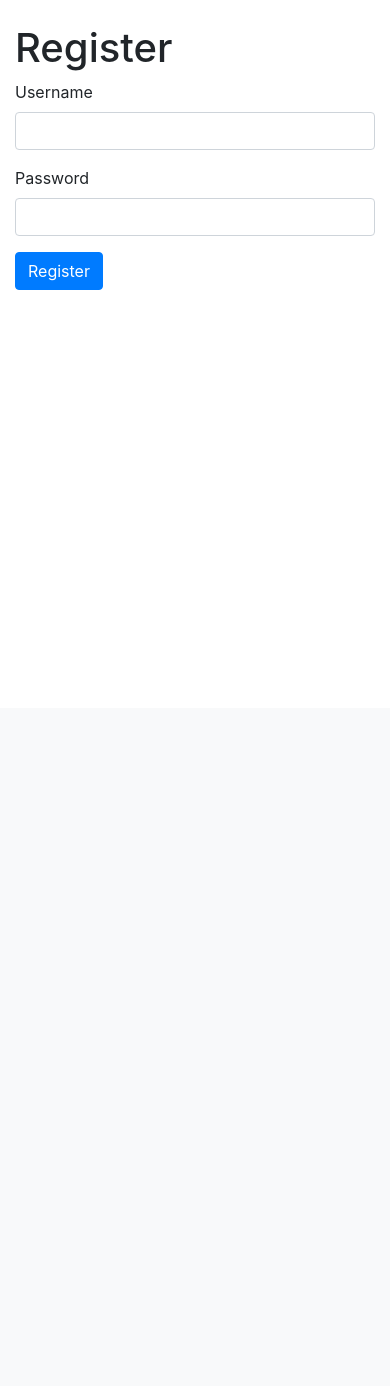
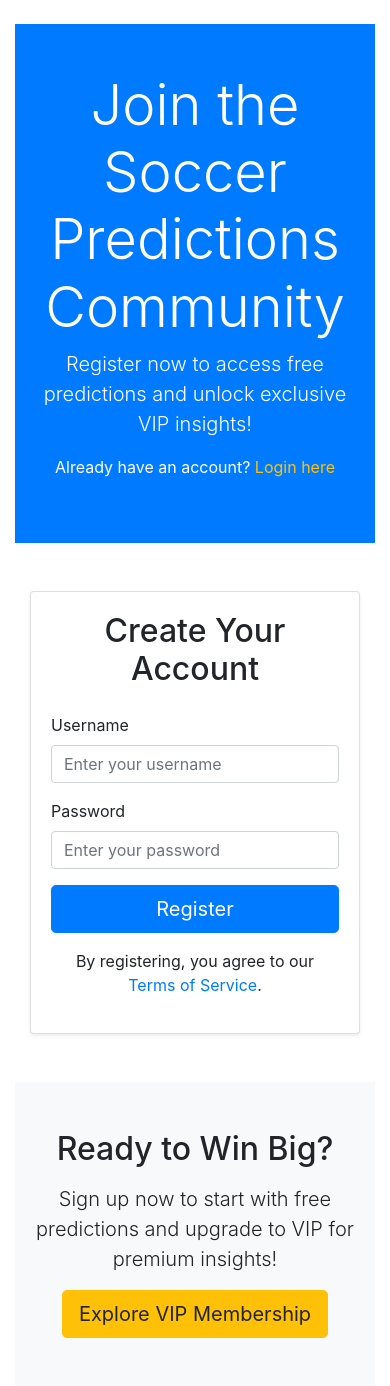
Before and after one commit to nasifbusari-code/football-prediction-app, a Flask app: page /register in a window 390 px wide. Shown: the part 136-1522 px from the top of the page. Before the commit the page ends 426 px from the top, so only its background shows below. Run offline with Flask 3, Linux system fonts and the light colour scheme; parts of the project's set-up code (start-up, migrations or seed data) failed here and were passed over; some libraries are stand-ins or nearby versions.

Commit message:
Update register.html

```diff
--- a/templates/register.html
+++ b/templates/register.html
@@ -1,15 +1,116 @@
 {% extends "base.html" %}
 {% block content %}
-    <h1>Register</h1>
-    <form method="POST">
-        <div class="form-group">
-            <label for="username">Username</label>
-            <input type="text" class="form-control" id="username" name="username" required>
+    <!-- Hero Section -->
+    <section class="hero text-center py-5 bg-primary text-white">
+        <div class="container">
+            <h1 class="display-4 fw-bold">Join the Soccer Predictions Community</h1>
+            <p class="lead">Register now to access free predictions and unlock exclusive VIP insights!</p>
+            <p>Already have an account? <a href="{{ url_for('login') }}" class="text-warning fw-bold">Login here</a></p>
         </div>
-        <div class="form-group">
-            <label for="password">Password</label>
-            <input type="password" class="form-control" id="password" name="password" required>
+    </section>
+
+    <!-- Register Form Section -->
+    <section class="register py-5">
+        <div class="container">
+            <div class="row justify-content-center">
+                <div class="col-md-6 col-lg-5">
+                    <div class="card shadow-sm animate__animated animate__fadeIn">
+                        <div class="card-body">
+                            <h2 class="text-center mb-4">Create Your Account</h2>
+                            {% if error %}
+                                <div class="alert alert-danger alert-dismissible fade show" role="alert">
+                                    {{ error }}
+                                    <button type="button" class="btn-close" data-bs-dismiss="alert" aria-label="Close"></button>
+                                </div>
+                            {% endif %}
+                            <form method="POST" id="registerForm" novalidate>
+                                <div class="mb-3">
+                                    <label for="username" class="form-label">
+                                        <i class="bi bi-person-fill me-2"></i>Username
+                                    </label>
+                                    <input type="text" class="form-control" id="username" name="username" required
+                                           placeholder="Enter your username"
+                                           data-bs-toggle="tooltip" title="Choose a unique username">
+                                    <div class="invalid-feedback">Please enter a valid username.</div>
+                                </div>
+                                <div class="mb-3">
+                                    <label for="password" class="form-label">
+                                        <i class="bi bi-lock-fill me-2"></i>Password
+                                    </label>
+                                    <input type="password" class="form-control" id="password" name="password" required
+                                           placeholder="Enter your password"
+                                           data-bs-toggle="tooltip" title="Password must be at least 6 characters">
+                                    <div class="invalid-feedback">Please enter a password (minimum 6 characters).</div>
+                                </div>
+                                <button type="submit" class="btn btn-primary btn-lg w-100" id="submitBtn">
+                                    <i class="bi bi-box-arrow-in-right me-2"></i>Register
+                                </button>
+                            </form>
+                            <p class="text-center mt-3">
+                                By registering, you agree to our <a href="#" class="text-primary">Terms of Service</a>.
+                            </p>
+                        </div>
+                    </div>
+                </div>
+            </div>
         </div>
-        <button type="submit" class="btn btn-primary">Register</button>
-    </form>
+    </section>
+
+    <!-- Loading Spinner -->
+    <div class="loading-spinner d-none" id="loadingSpinner">
+        <div class="spinner-border text-primary" role="status">
+            <span class="visually-hidden">Loading...</span>
+        </div>
+    </div>
+
+    <!-- Call-to-Action Section -->
+    <section class="cta text-center py-5 bg-light">
+        <div class="container">
+            <h2 class="mb-3">Ready to Win Big?</h2>
+            <p class="lead">Sign up now to start with free predictions and upgrade to VIP for premium insights!</p>
+            <a href="{{ url_for('pay') }}" class="btn btn-warning btn-lg">Explore VIP Membership</a>
+        </div>
+    </section>
 {% endblock %}
+
+{% block scripts %}
+    <script>
+        // Enable tooltips
+        var tooltipTriggerList = [].slice.call(document.querySelectorAll('[data-bs-toggle="tooltip"]'));
+        var tooltipList = tooltipTriggerList.map(function (tooltipTriggerEl) {
+            return new bootstrap.Tooltip(tooltipTriggerEl);
+        });
+
+        // Form validation
+        (function () {
+            'use strict';
+            var form = document.getElementById('registerForm');
+            var submitBtn = document.getElementById('submitBtn');
+            var spinner = document.getElementById('loadingSpinner');
+
+            form.addEventListener('submit', function (event) {
+                if (!form.checkValidity()) {
+                    event.preventDefault();
+                    event.stopPropagation();
+                } else {
+                    // Show loading spinner
+                    spinner.classList.remove('d-none');
+                    submitBtn.disabled = true;
+                    submitBtn.innerHTML = '<span class="spinner-grow spinner-grow-sm" role="status" aria-hidden="true"></span> Registering...';
+                }
+                form.classList.add('was-validated');
+            }, false);
+
+            // Real-time validation feedback
+            form.querySelectorAll('input').forEach(input => {
+                input.addEventListener('input', function () {
+                    if (input.id === 'password' && input.value.length < 6) {
+                        input.setCustomValidity('Password must be at least 6 characters.');
+                    } else {
+                        input.setCustomValidity('');
+                    }
+                });
+            });
+        })();
+    </script>
+{% endblock %}
```
